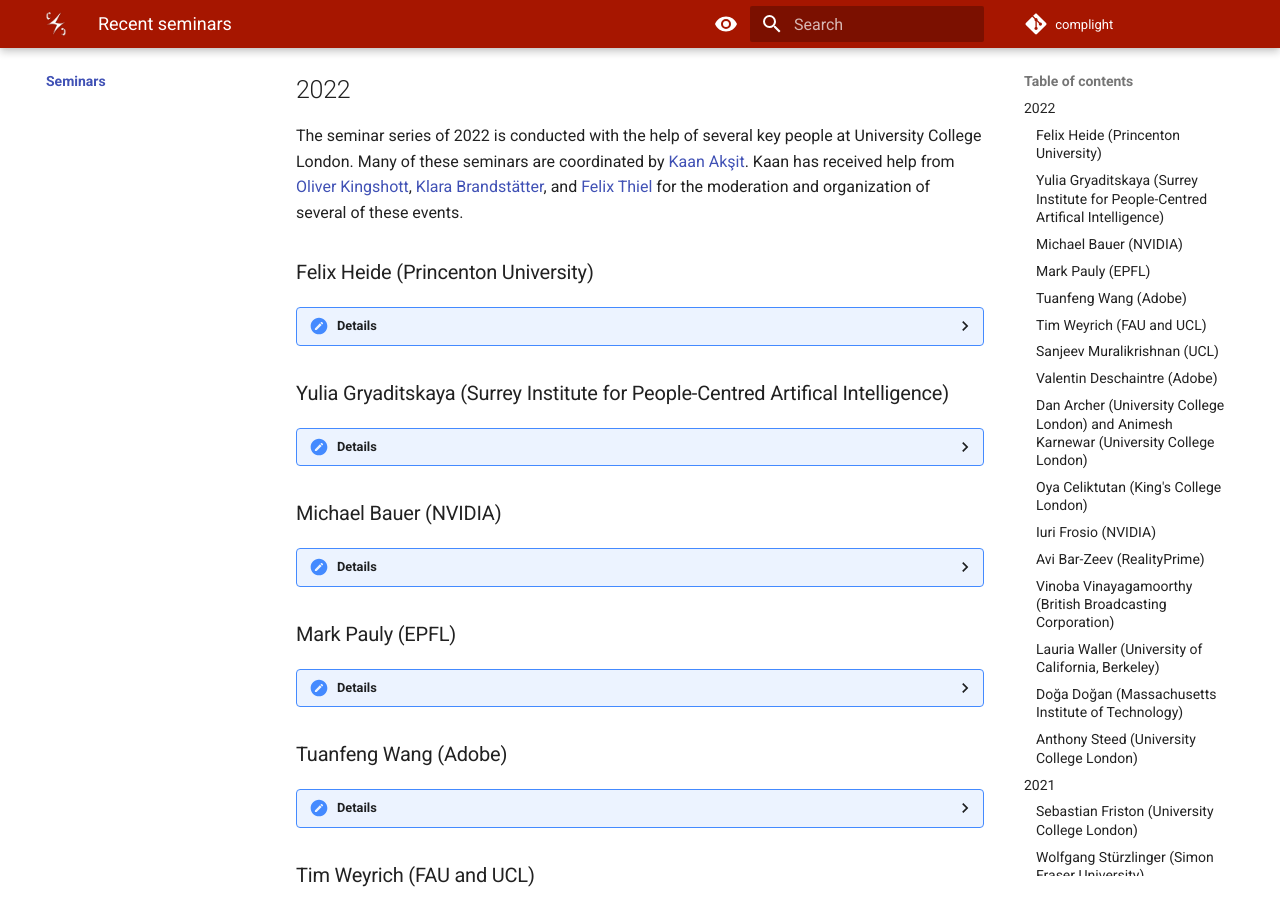
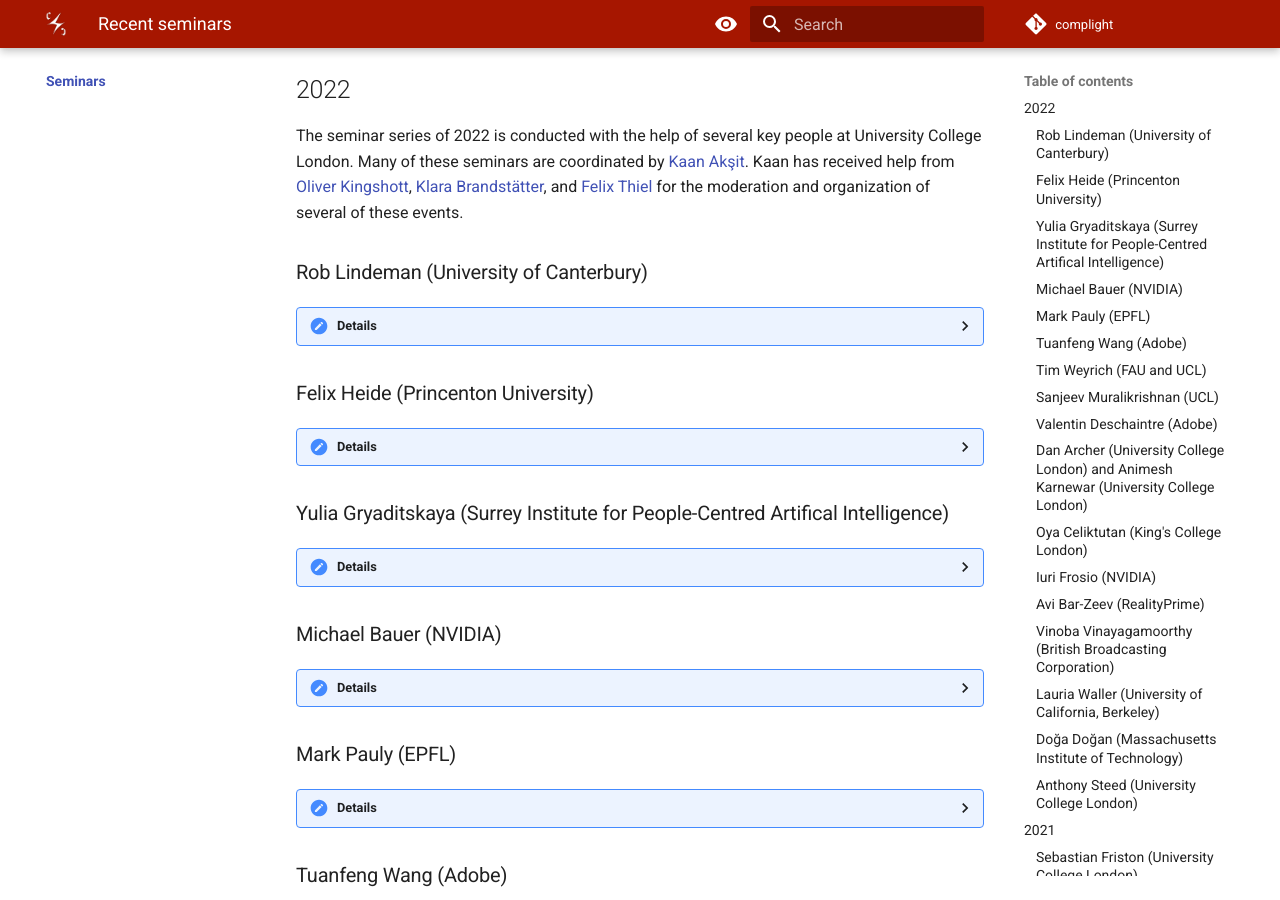
Before and after one commit to complight/complight.github.io, an MkDocs documentation site: the page built from docs/seminars/index.md, in a window 1280 px wide and 900 px high, scrolled down 443 px. Built offline with MkDocs 1.6.1 and Material for MkDocs 9.7.7, drawn with Linux system fonts in a browser that asks for light colours.

Commit message:
Updating the seminar series page.

```diff
--- a/docs/seminars/index.md
+++ b/docs/seminars/index.md
@@ -10,6 +10,18 @@ Overall, seminars are a blend of internal and external presenters.
 The seminar series of 2022 is conducted with the help of several key people at University College London.
 Many of these seminars are coordinated by [Kaan Akşit](https://kaanaksit.com).
 Kaan has received help from [Oliver Kingshott](http://oliver.kingshott.com/), [Klara Brandstätter](https://www.linkedin.com/in/klara-brandst%C3%A4tter-79b72820b?lipi=urn%3Ali%3Apage%3Ad_flagship3_profile_view_base_contact_details%3BxbCdu1E4RmWqTPAsdCipMw%3D%3D), and [Felix Thiel](https://www.linkedin.com/in/felix-thiel-97a22215a?lipi=urn%3Ali%3Apage%3Ad_flagship3_profile_view_base_contact_details%3BGgHpsDNOTWeGPFWcUC5M6A%3D%3D) for the moderation and organization of several of these events.
+
+
+### Rob Lindeman (University of Canterbury)
+??? Details
+    **Date:**
+    21st September 2022
+
+    **Presenter:** Rob Lindeman, Professor at the University of Canterbury
+
+    **Title:** Comfortable VR: Supporting Regular and Long-term Immersion
+
+    **Watch:** [Recording (Password protected)](https://liveuclac-my.sharepoint.com/:v:/g/personal/ucackak_ucl_ac_uk/EdIuOR-JnjtLpOT0Bx2eWrgBPfjCQjclTLflwQV9VOzAfQ?e=ICCa81)
 
 
 ### Felix Heide (Princenton University)
```
